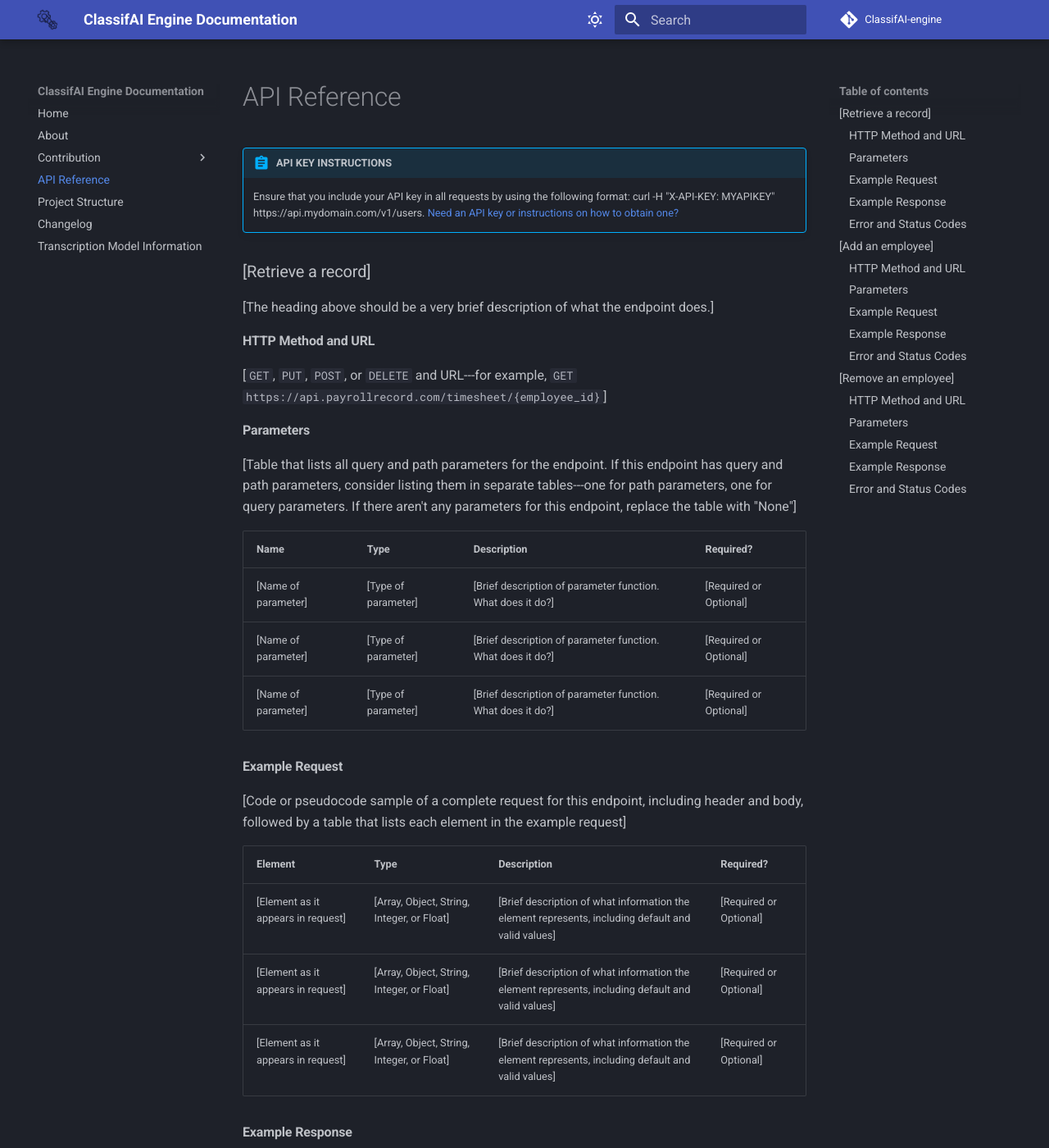
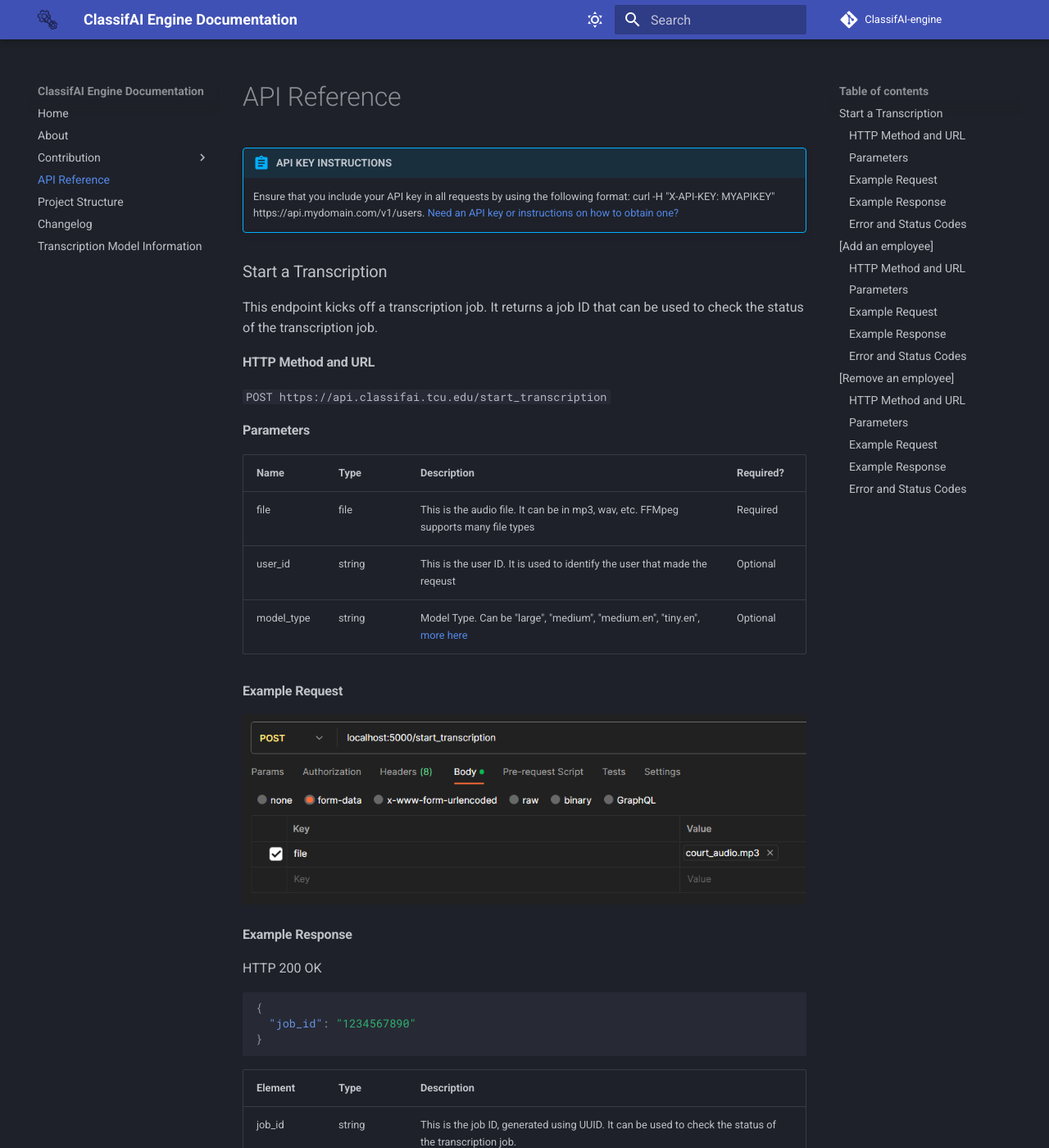
Before and after one commit to TCU-ClassifAI/classifAI-engine, an MkDocs documentation site: the page built from docs/api.md, in a window 1280 px wide and 1400 px high. Shown: the whole window at 82% size. Built offline with MkDocs 1.6.1 and Material for MkDocs 9.7.7, drawn with Linux system fonts in a browser that asks for light colours; comment, search, counter and statistics services are not loaded; some of the changed text lies outside the part shown.

Commit message:
Update API documentation

````diff
--- a/docs/api.md
+++ b/docs/api.md
@@ -4,53 +4,54 @@
 
     Ensure that you include your API key in all requests by using the following format: curl -H "X-API-KEY: MYAPIKEY" https://api.mydomain.com/v1/users. [Need an API key or instructions on how to obtain one?](mailto:meow)
 
-### [Retrieve a record]
+### Start a Transcription
 
-[The heading above should be a very brief description of what the endpoint does.]
+This endpoint kicks off a transcription job. It returns a job ID that can be used to check the status of the transcription job.
 
 #### HTTP Method and URL
 
-[`GET`, `PUT`, `POST`, or `DELETE` and URL---for example, `GET https://api.payrollrecord.com/timesheet/{employee_id}`]
+`POST https://api.classifai.tcu.edu/start_transcription`
 
 #### Parameters
 
-[Table that lists all query and path parameters for the endpoint. If this endpoint has query and path parameters, consider listing them in separate tables---one for path parameters, one for query parameters. If there aren't any parameters for this endpoint, replace the table with "None"]
+
 
 Name | Type | Description | Required?
 ---- | ---- | ----------- | ---------
-[Name of parameter] | [Type of parameter] | [Brief description of parameter function. What does it do?] | [Required or Optional]
-[Name of parameter] | [Type of parameter] | [Brief description of parameter function. What does it do?] | [Required or Optional]
-[Name of parameter] | [Type of parameter] | [Brief description of parameter function. What does it do?] | [Required or Optional]
+file | file | This is the audio file. It can be in mp3, wav, etc. FFMpeg supports many file types | Required
+user_id | string | This is the user ID. It is used to identify the user that made the reqeust | Optional
+model_type| string| Model Type. Can be "large", "medium", "medium.en", "tiny.en", [more here](https://github.com/openai/whisper/blob/main/model-card.md) | Optional
 
 #### Example Request
 
-[Code or pseudocode sample of a complete request for this endpoint, including header and body, followed by a table that lists each element in the example request]
-
-Element | Type | Description | Required?
-------- | ---- | ----------- | ---------
-[Element as it appears in request] | [Array, Object, String, Integer, or Float] | [Brief description of what information the element represents, including default and valid values] | [Required or Optional]
-[Element as it appears in request] | [Array, Object, String, Integer, or Float] | [Brief description of what information the element represents, including default and valid values] | [Required or Optional]
-[Element as it appears in request] | [Array, Object, String, Integer, or Float] | [Brief description of what information the element represents, including default and valid values] | [Required or Optional]
+![localhost:5000/start_Transcription](assets/example_start_transcription.png?raw=true "Example Request")
 
 #### Example Response
 
-[Code or pseudocode sample of a complete response for this endpoint, followed by a table that lists each element in the example response]
+HTTP 200 OK
+
+```json
+{
+  "job_id": "1234567890"
+}
+```
 
 Element | Type | Description
 ------- | ---- | -----------
-[Element as it appears in response] | [Array, Object, String, Integer, or Float] | [Brief description of what information the element represents]
-[Element as it appears in response] | [Array, Object, String, Integer, or Float] | [Brief description of what information the element represents]
-[Element as it appears in response] | [Array, Object, String, Integer, or Float] | [Brief description of what information the element represents]
+job_id | string | This is the job ID, generated using UUID. It can be used to check the status of the transcription job.
+
 
 #### Error and Status Codes
 
-[Table that lists all possible error and status codes for this endpoint]
 
 Code | Message | Meaning
 ---- | ------- | -------
-[HTTP or error code] | [Message for the code, such as "Not Found"] | [Brief description of what the code means within your API, such as "We couldn't complete your request right now"]
-[HTTP or error code] | [Message for the code, such as "Not Found"] | [Brief description of what the code means within your API, such as "We couldn't complete your request right now"]
-[HTTP or error code] | [Message for the code, such as "Not Found"] | [Brief description of what the code means within your API, such as "We couldn't complete your request right now"]
+400 | No file provided | The request did not include a file
+400 | Invalid file type | The file type is not supported
+400 | Invalid model type | The model type is not supported
+400 | Invalid user ID | The user ID is not valid
+500 | Internal Server Error | Something went wrong on our end. Please try again later.
+
 
 ### [Add an employee]
 
````
Also changed, not shown: docs/assets/example_start_transcription.png (added).
